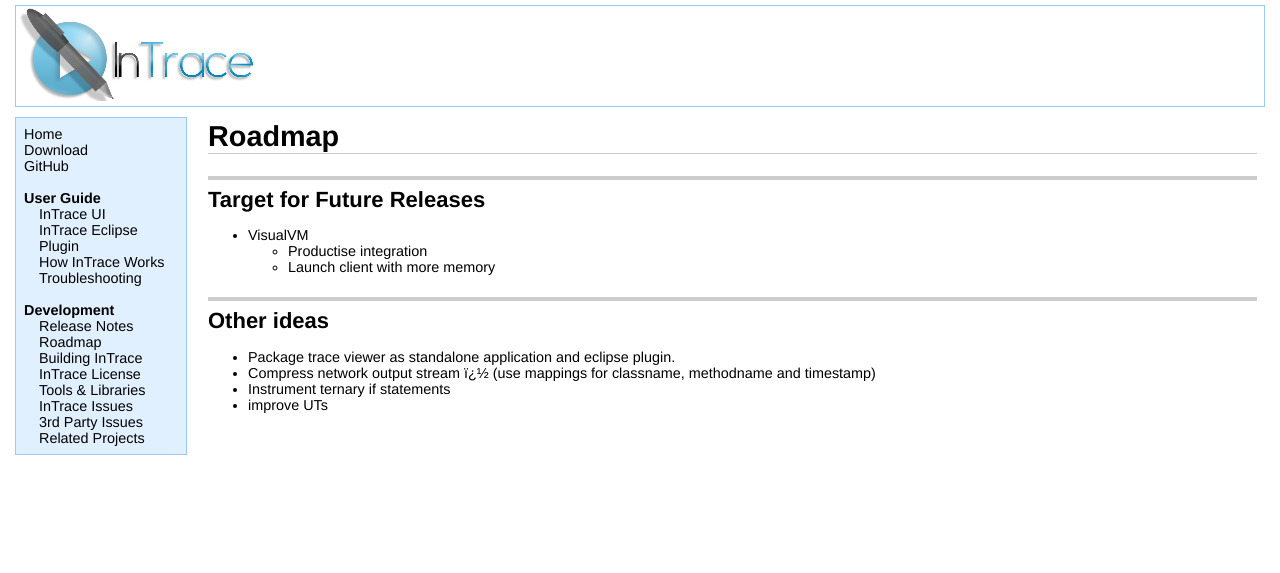
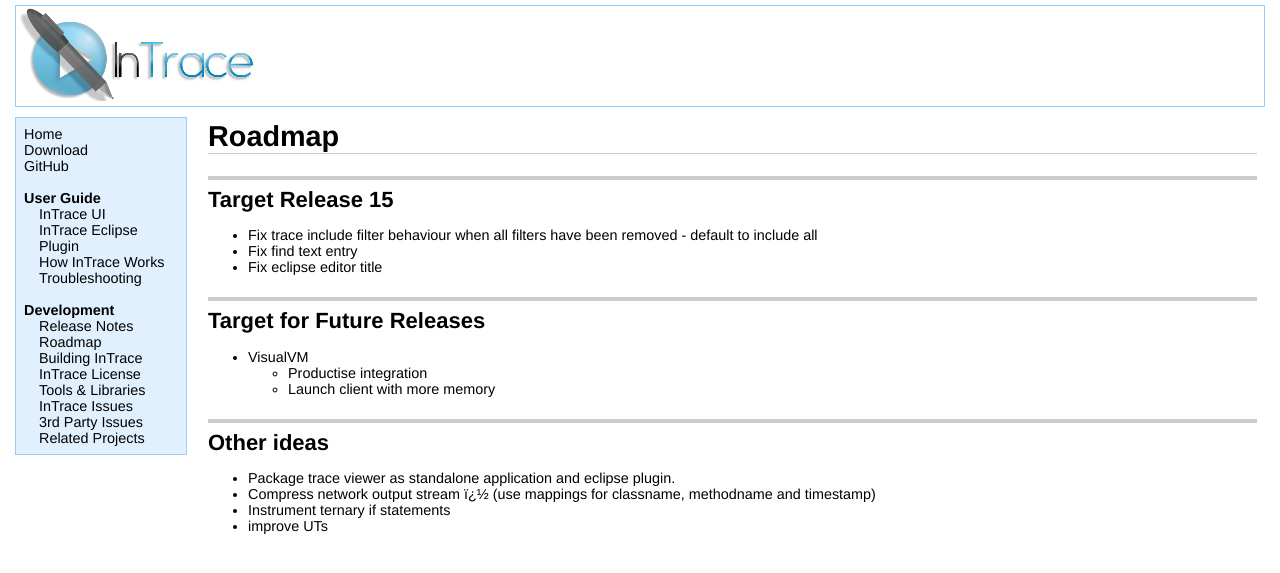
Before and after one commit to mchr3k/org.intrace, a Jekyll site: the page built from roadmap.html, in a window 1280 px wide. Shown: the top 573 px of the page. Built offline with Jekyll 4.4.1, drawn with Linux system fonts in a browser that asks for light colours.

Commit message:
Add some todos for Release 15

```diff
--- a/roadmap.html
+++ b/roadmap.html
@@ -3,6 +3,13 @@ layout: default
 title: InTrace - Roadmap
 ---
 <h1>Roadmap</h1>
+
+<h2>Target Release 15</h2>
+<ul>
+<li>Fix trace include filter behaviour when all filters have been removed - default to include all
+<li>Fix find text entry
+<li>Fix eclipse editor title
+</ul>
 
 <h2>Target for Future Releases</h2>
 <ul>
```
